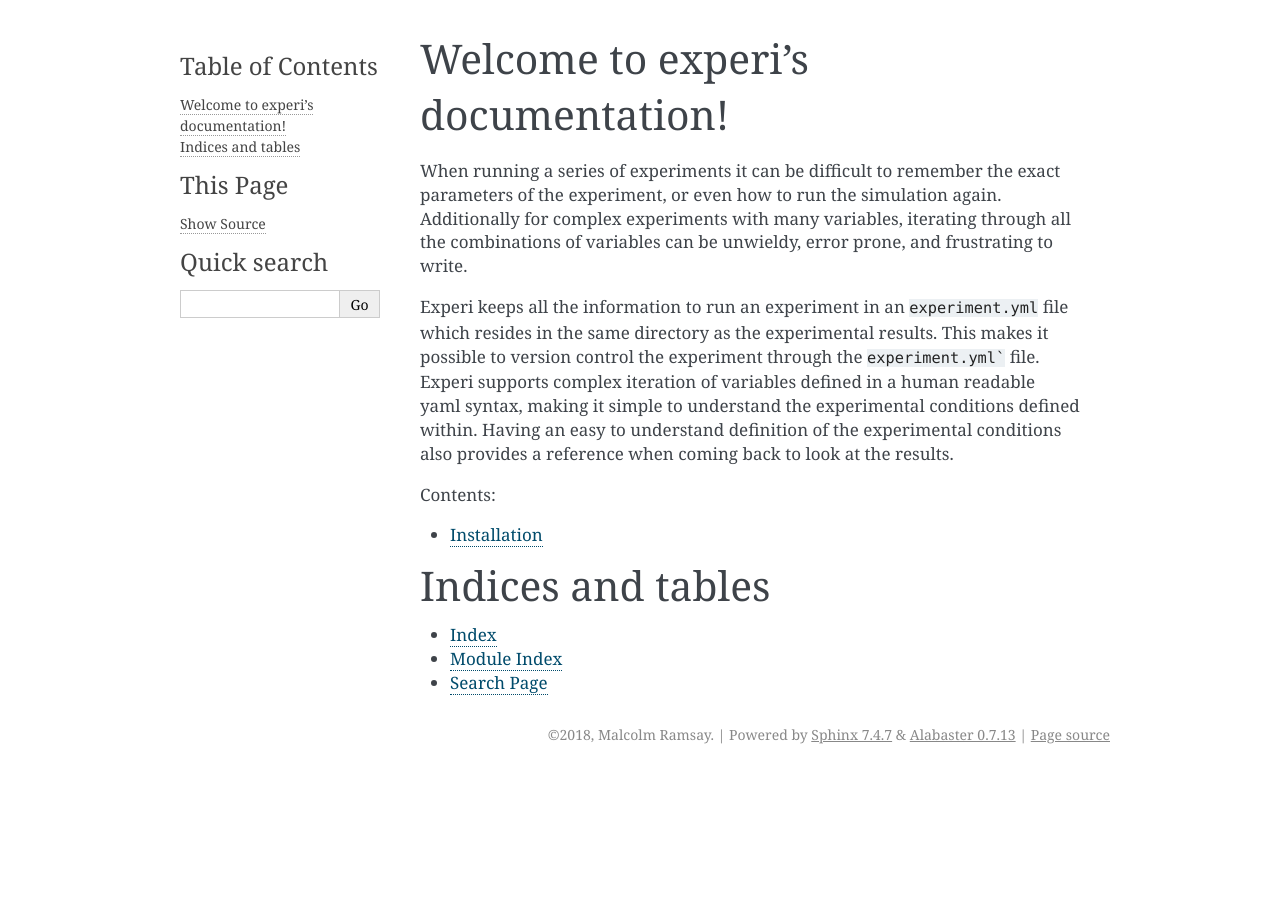
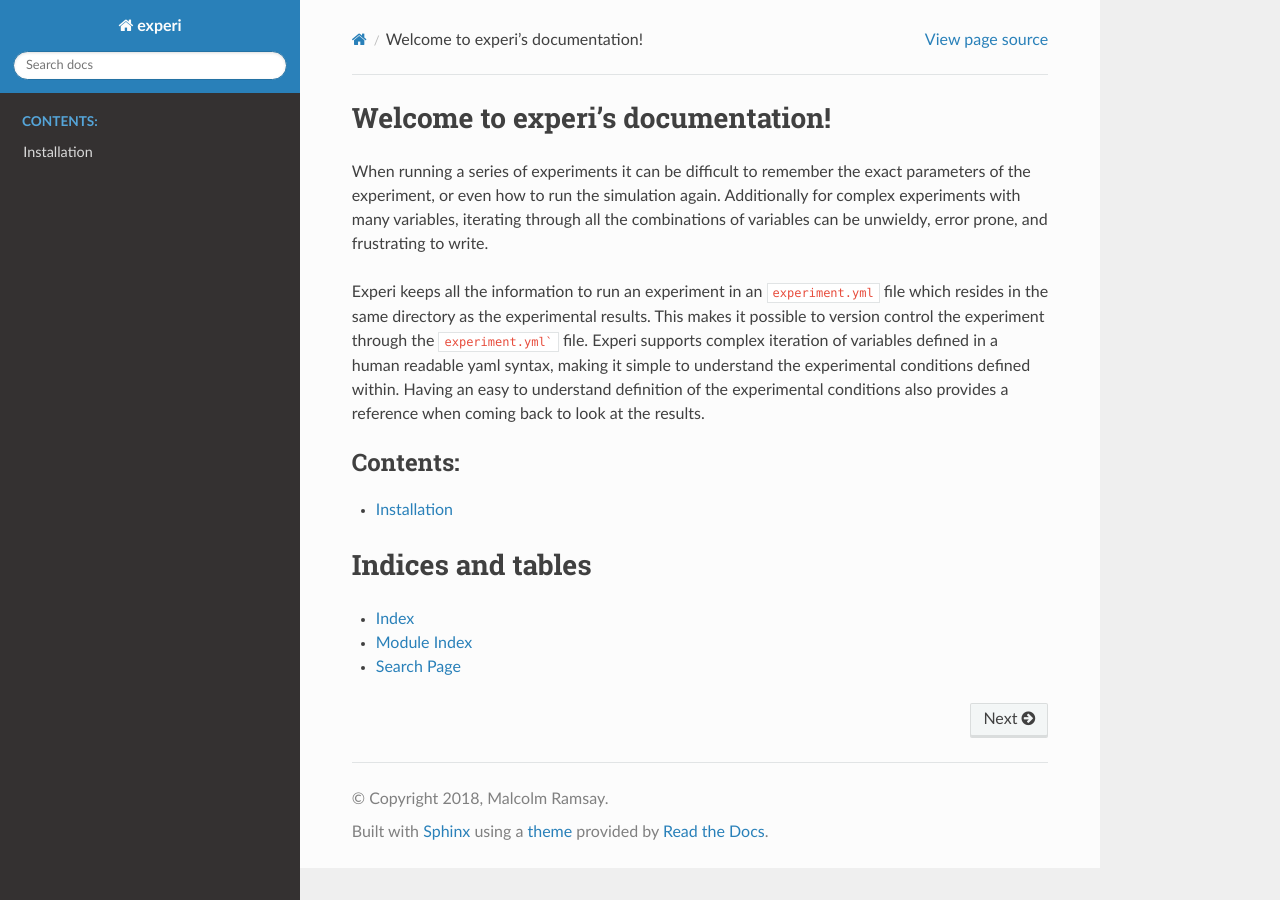
Before and after one commit to malramsay64/experi, a Sphinx documentation site: the page built from docs/index.rst, in a window 1280 px wide. Built offline with Sphinx 7.4.7 and the Read the Docs theme 2.0.0, drawn with Linux system fonts in a browser that asks for light colours.

Commit message:
DOC Use read the docs theme for documentation
This is a theme I like better than the default alabaster and is more
consistent with the rest of the read the docs themes.

```diff
--- a/docs/conf.py
+++ b/docs/conf.py
@@ -38,7 +38,7 @@ release = "0.2.6"
 # Add any Sphinx extension module names here, as strings. They can be
 # extensions coming with Sphinx (named 'sphinx.ext.*') or your custom
 # ones.
-extensions = ["sphinx.ext.githubpages"]
+extensions = []
 
 # Add any paths that contain templates here, relative to this directory.
 templates_path = ["_templates"]
@@ -73,7 +73,7 @@ pygments_style = "sphinx"
 # The theme to use for HTML and HTML Help pages.  See the documentation for
 # a list of builtin themes.
 #
-html_theme = "alabaster"
+html_theme = "sphinx_rtd_theme"
 
 # Theme options are theme-specific and customize the look and feel of a theme
 # further.  For a list of options available for each theme, see the
```
Also changed, not shown: 2 other files.
